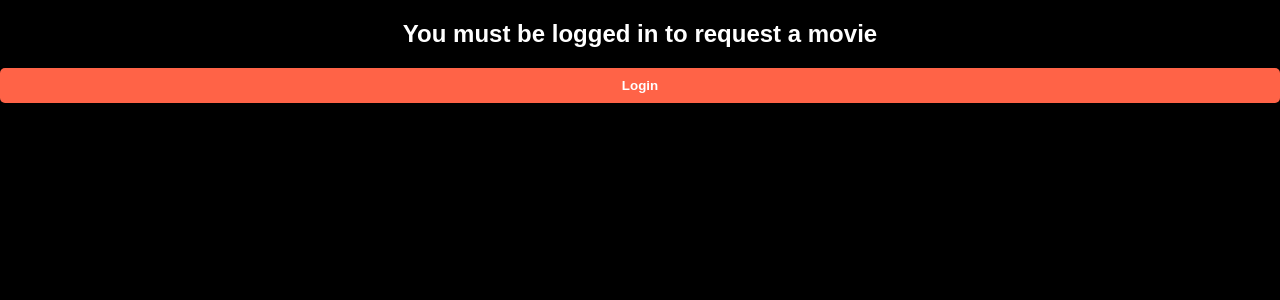
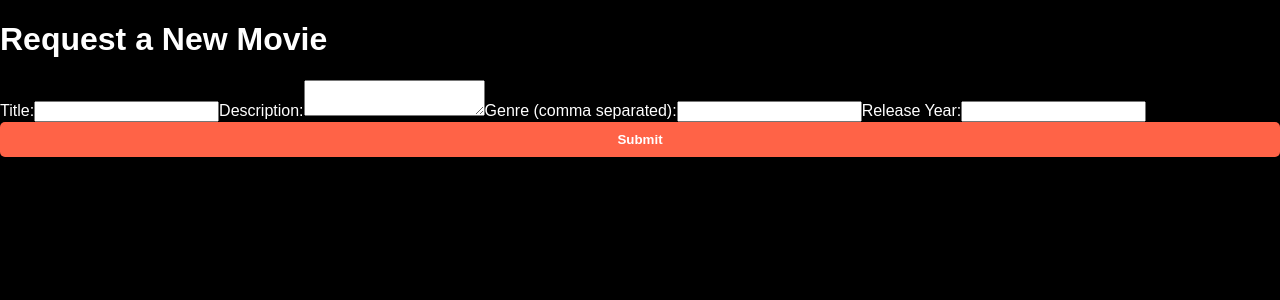
Before and after one commit to hanssip15/Web-Dev-A10, a React (Create React App) app in the folder client/: page /request-movie in a window 1280 px wide. Shown: the top 300 px of the page. Built offline with nearby package versions, Linux system fonts and the light colour scheme.

Commit message:
Update Movie Request

```diff
--- a/client/src/HomePage.js
+++ b/client/src/HomePage.js
@@ -55,6 +55,7 @@ function HomePage() {
             {isAdmin && (
               <li><Link className="dropdown-item" to="/admin/movie-requests">Manage Movie Requests</Link></li>
             )}
+            <Link to="/request-movie">Request a Movie</Link>
           </ul>
         </div>
         <div className="search-container">
--- a/client/src/MovieRequestAdmin.js
+++ b/client/src/MovieRequestAdmin.js
@@ -1,59 +1,151 @@
 import React, { useEffect, useState } from 'react';
 import axios from 'axios';
 
-const MovieRequestAdmin = () => {
+function MovieRequestAdmin() {
   const [requests, setRequests] = useState([]);
+  const [selectedRequest, setSelectedRequest] = useState(null);
+  const [updatedMovie, setUpdatedMovie] = useState({
+    title: '',
+    country: '',
+    genre: [],
+    actor: [],
+    releaseYear: '',
+    synopsis: ''
+  });
 
   useEffect(() => {
     const fetchRequests = async () => {
-        try {
-          const response = await axios.get('/api/movie-requests', {
-            headers: {
-              Authorization: `Bearer ${localStorage.getItem('token')}`
-            }
-          });
-          setRequests(response.data);  // Pastikan ini sesuai dengan data yang dikembalikan dari server
-        } catch (error) {
-          console.error('Error fetching movie requests:', error);
-        }
+      const token = localStorage.getItem('token');
+      const config = {
+        headers: {
+          Authorization: `Bearer ${token}`,
+        },
       };
+
+      try {
+        const response = await axios.get('/api/movie-requests', config);
+        setRequests(response.data);
+      } catch (error) {
+        console.error('Error fetching movie requests', error);
+      }
+    };
 
     fetchRequests();
   }, []);
 
-  const handleAction = async (id, status) => {
+  const handleApprove = async (id) => {
+    const token = localStorage.getItem('token');
+    const config = {
+      headers: {
+        Authorization: `Bearer ${token}`,
+      },
+    };
+
     try {
-      const token = localStorage.getItem('token');
-      const config = {
-        headers: { 'Authorization': `Bearer ${token}` },
-      };
+      // Kirim data film yang sudah di-update oleh admin
+      await axios.put(`/api/movie-requests/${id}`, {
+        status: 'approved',
+        ...updatedMovie
+      }, config);
 
-      await axios.put(`/api/movie-requests/${id}`, { status }, config);
-      setRequests(requests.filter(req => req._id !== id));
+      alert('Movie approved and added successfully!');
+      // Reload atau update daftar request
+      setRequests(requests.filter(request => request._id !== id));
     } catch (error) {
-      console.error('Error updating request:', error);
+      console.error('Error approving movie request', error);
+    }
+  };
+
+  const handleReject = async (id) => {
+    const token = localStorage.getItem('token');
+    const config = {
+      headers: {
+        Authorization: `Bearer ${token}`,
+      },
+    };
+
+    try {
+      await axios.put(`/api/movie-requests/${id}`, { status: 'rejected' }, config);
+      alert('Movie request rejected.');
+      // Reload atau update daftar request
+      setRequests(requests.filter(request => request._id !== id));
+    } catch (error) {
+      console.error('Error rejecting movie request', error);
     }
   };
 
   return (
     <div>
-      <h2>Manage Movie Requests</h2>
+      <h1>Manage Movie Requests</h1>
       {requests.length > 0 ? (
-        <ul>
-          {requests.map((request) => (
-            <li key={request._id}>
-              <p>Title: {request.title}</p>
-              <p>Requested by: {request.userId.username}</p>
-              <button onClick={() => handleAction(request._id, 'approved')}>Approve</button>
-              <button onClick={() => handleAction(request._id, 'rejected')}>Reject</button>
-            </li>
-          ))}
-        </ul>
+        requests.map((request) => (
+          <div key={request._id}>
+            <h3>{request.title}</h3>
+            <p>{request.description}</p>
+            <button onClick={() => setSelectedRequest(request)}>Approve</button>
+            <button onClick={() => handleReject(request._id)}>Reject</button>
+          </div>
+        ))
       ) : (
         <p>No movie requests pending.</p>
       )}
+
+      {selectedRequest && (
+        <div>
+          <h2>Approve Movie Request</h2>
+          <label>
+            Title:
+            <input
+              type="text"
+              value={updatedMovie.title}
+              onChange={(e) => setUpdatedMovie({ ...updatedMovie, title: e.target.value })}
+              placeholder={selectedRequest.title}
+            />
+          </label>
+          <label>
+            Country:
+            <input
+              type="text"
+              value={updatedMovie.country}
+              onChange={(e) => setUpdatedMovie({ ...updatedMovie, country: e.target.value })}
+            />
+          </label>
+          <label>
+            Genre:
+            <input
+              type="text"
+              value={updatedMovie.genre}
+              onChange={(e) => setUpdatedMovie({ ...updatedMovie, genre: e.target.value.split(',') })}
+            />
+          </label>
+          <label>
+            Actor:
+            <input
+              type="text"
+              value={updatedMovie.actor}
+              onChange={(e) => setUpdatedMovie({ ...updatedMovie, actor: e.target.value.split(',') })}
+            />
+          </label>
+          <label>
+            Release Year:
+            <input
+              type="number"
+              value={updatedMovie.releaseYear}
+              onChange={(e) => setUpdatedMovie({ ...updatedMovie, releaseYear: e.target.value })}
+            />
+          </label>
+          <label>
+            Synopsis:
+            <textarea
+              value={updatedMovie.synopsis}
+              onChange={(e) => setUpdatedMovie({ ...updatedMovie, synopsis: e.target.value })}
+            ></textarea>
+          </label>
+          <button onClick={() => handleApprove(selectedRequest._id)}>Submit Approval</button>
+        </div>
+      )}
     </div>
   );
-};
+}
 
 export default MovieRequestAdmin;
--- a/client/src/MovieRequestForm.js
+++ b/client/src/MovieRequestForm.js
@@ -1,100 +1,74 @@
-import React, { useState, useEffect } from 'react';
+import React, { useState } from 'react';
 import axios from 'axios';
-import { useNavigate } from 'react-router-dom';
 
-const MovieRequestForm = () => {
-  const [title, setTitle] = useState('');
-  const [description, setDescription] = useState('');
-  const [genre, setGenre] = useState('');
-  const [year, setYear] = useState('');
-  const [successMessage, setSuccessMessage] = useState('');
-  const [errorMessage, setErrorMessage] = useState('');
-  const [isLoggedIn, setIsLoggedIn] = useState(false);
-  const navigate = useNavigate();
-
-  useEffect(() => {
-    // Cek apakah pengguna sudah login dengan melihat token
-    const token = localStorage.getItem('token');
-    if (token) {
-      setIsLoggedIn(true);
-    } else {
-      setIsLoggedIn(false);
-    }
-  }, []);
+function MovieRequestForm() {
+  const [formData, setFormData] = useState({
+    title: '',
+    description: '',
+    genre: '',
+    year: ''
+  });
+  const [message, setMessage] = useState('');
 
   const handleSubmit = async (e) => {
     e.preventDefault();
 
-    if (!isLoggedIn) {
-      setErrorMessage('You must be logged in to request a movie.');
-      return;
-    }
+    const token = localStorage.getItem('token');
+    const config = {
+      headers: {
+        Authorization: `Bearer ${token}`,
+      },
+    };
 
     try {
-      const token = localStorage.getItem('token');
-      const config = {
-        headers: {
-          'Authorization': `Bearer ${token}`,
-        },
-      };
-
-      const requestData = {
-        title,
-        description,
-        genre: genre.split(',').map(g => g.trim()), // Split genre by comma
-        year,
-      };
-
-      // Kirim request film ke backend
-      await axios.post('/api/movie-requests', requestData, config);
-      setSuccessMessage('Movie request submitted successfully!');
-      setTitle('');
-      setDescription('');
-      setGenre('');
-      setYear('');
-      setErrorMessage('');
+      const response = await axios.post('/api/movie-requests', formData, config);
+      setMessage(response.data.message);
     } catch (error) {
-      setErrorMessage('Failed to submit movie request. Please try again.');
+      console.error('Error submitting movie request', error);
+      setMessage('Failed to submit request');
     }
   };
 
-  // Jika belum login, tampilkan pesan untuk login terlebih dahulu
-  if (!isLoggedIn) {
-    return (
-      <div>
-        <h2>You must be logged in to request a movie</h2>
-        <button onClick={() => navigate('/login')}>Login</button>
-      </div>
-    );
-  }
-
-  // Form pengajuan request film untuk pengguna yang sudah login
   return (
     <div>
-      <h2>Request a New Movie</h2>
+      <h1>Request a New Movie</h1>
       <form onSubmit={handleSubmit}>
-        <div>
-          <label>Title</label>
-          <input type="text" value={title} onChange={(e) => setTitle(e.target.value)} required />
-        </div>
-        <div>
-          <label>Description</label>
-          <textarea value={description} onChange={(e) => setDescription(e.target.value)} required />
-        </div>
-        <div>
-          <label>Genre (separated by commas)</label>
-          <input type="text" value={genre} onChange={(e) => setGenre(e.target.value)} required />
-        </div>
-        <div>
-          <label>Year</label>
-          <input type="number" value={year} onChange={(e) => setYear(e.target.value)} />
-        </div>
-        <button type="submit">Submit Request</button>
+        <label>
+          Title:
+          <input
+            type="text"
+            value={formData.title}
+            onChange={(e) => setFormData({ ...formData, title: e.target.value })}
+          />
+        </label>
+        <label>
+          Description:
+          <textarea
+            value={formData.description}
+            onChange={(e) => setFormData({ ...formData, description: e.target.value })}
+          ></textarea>
+        </label>
+        <label>
+          Genre (comma separated):
+          <input
+            type="text"
+            value={formData.genre}
+            onChange={(e) => setFormData({ ...formData, genre: e.target.value.split(',') })}
+          />
+        </label>
+        <label>
+          Release Year:
+          <input
+            type="number"
+            value={formData.year}
+            onChange={(e) => setFormData({ ...formData, year: e.target.value })}
+          />
+        </label>
+        <button type="submit">Submit</button>
       </form>
-      {errorMessage && <p style={{ color: 'red' }}>{errorMessage}</p>}
-      {successMessage && <p style={{ color: 'green' }}>{successMessage}</p>}
+      {message && <p>{message}</p>}
     </div>
   );
-};
+}
 
 export default MovieRequestForm;
```
Also changed, not shown: 1 other file (tests, documents, lock files or other folders).
